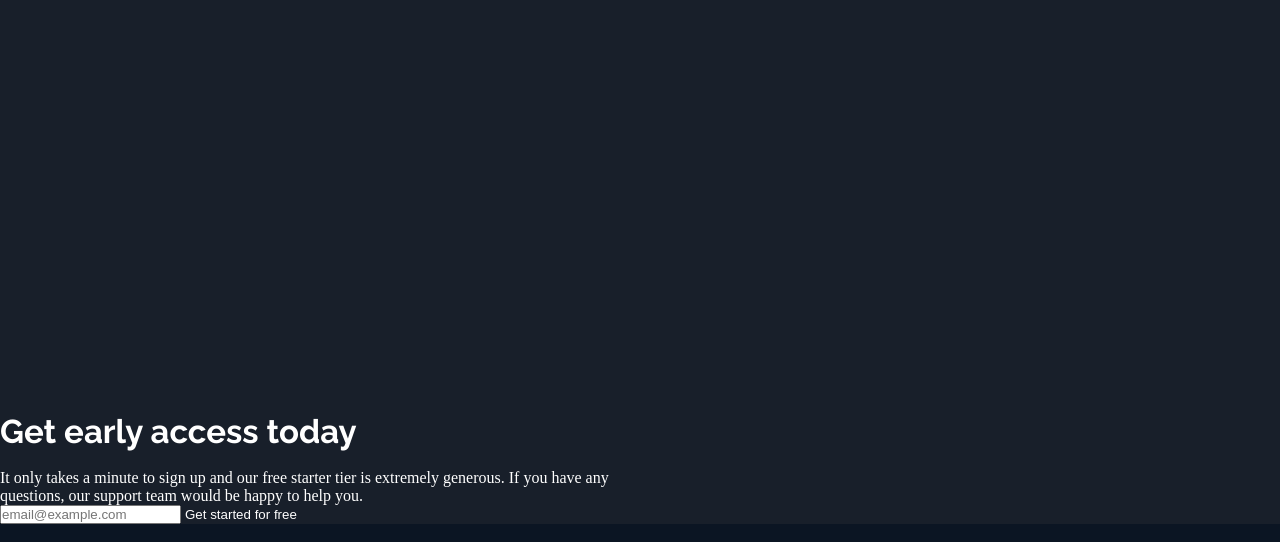
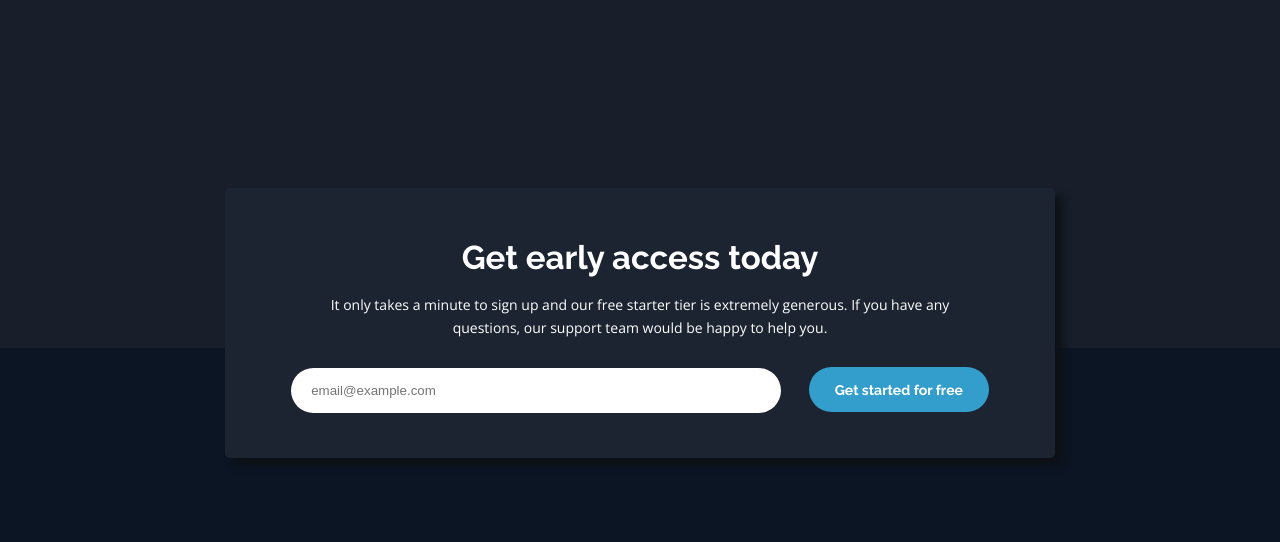
Before and after one commit to Lcdevi/fylo-frontendmentorchallenge, a plain HTML site: page index.html in a window 1280 px wide. Shown: the part 2814-3356 px from the top of the page. Drawn offline with nearby package versions, Linux system fonts and the light colour scheme.

Commit message:
add the get early access style

```diff
--- a/style.css
+++ b/style.css
@@ -64,7 +64,7 @@ header li:hover {
   justify-content: center;
   align-items: center;
   padding: 100px 0px 0px 0px;
-  height: 3000px;
+/*  height: 3000px;*/
 }
 
 #firstimg {
@@ -191,8 +191,8 @@ h3 {
   align-items: center;
   width: 1150px;
   height: 250px;
-  margin: 0 0 0 0;
-  padding: 0 6px 350px 6px;
+  margin: 0 0 70px 0;
+  padding: 0 6px 0px 6px;
   background-image: url('images/bg-quotes.png');
   background-repeat: no-repeat;
   background-position: -40px -50;
@@ -227,8 +227,60 @@ h3 {
 .E p {
   font-size: 10px;
 }
+
 h4 {
   font-size: 10px;
+}
+
+#early {
+  display: flex;
+  justify-content: center;
+}
+
+#early2 {
+  display: flex;
+  flex-direction: column;
+  justify-content: center;
+  align-items: center;
+  width: 750px;
+  height: 190px;
+  background-color: #1c2431;
+  position: relative;
+  left: 0px;
+  right: 0px;
+  bottom: -110px;
+  border-radius: 5px;
+  font-family: 'Open Sans', serif;
+  font-size: 14px;
+  padding: 40px 40px 40px 40px;
+  text-align: center;
+  box-shadow: 8px 8px 8px #0d1116;
+  line-height: 1.6;
+}
+
+#input {
+  margin: 28px 0 0 0;
+}
+
+input {
+  width: 450px;
+  height: 45px;
+  border-radius: 50px;
+  border: none;
+  padding: 0 20px 0 20px;
+  margin: 0 12px 0 0;
+}
+
+#early button {
+  background-color: #339ecc;
+  padding: 15px 15px 15px 15px;
+  border-radius: 70px;
+  font-family: 'Raleway', serif;
+  font-weight: 700;
+  font-size: 14px;
+  width: 180px;
+  height: 45px;
+  margin: 0 0 0 12px;
 }
 
 footer {
@@ -238,7 +290,7 @@ footer {
 }
 
 #logofooter {
-  margin: 230px 100px 10px 80px;
+  margin: 200px 100px 10px 80px;
 }
 
 #footer {
```
